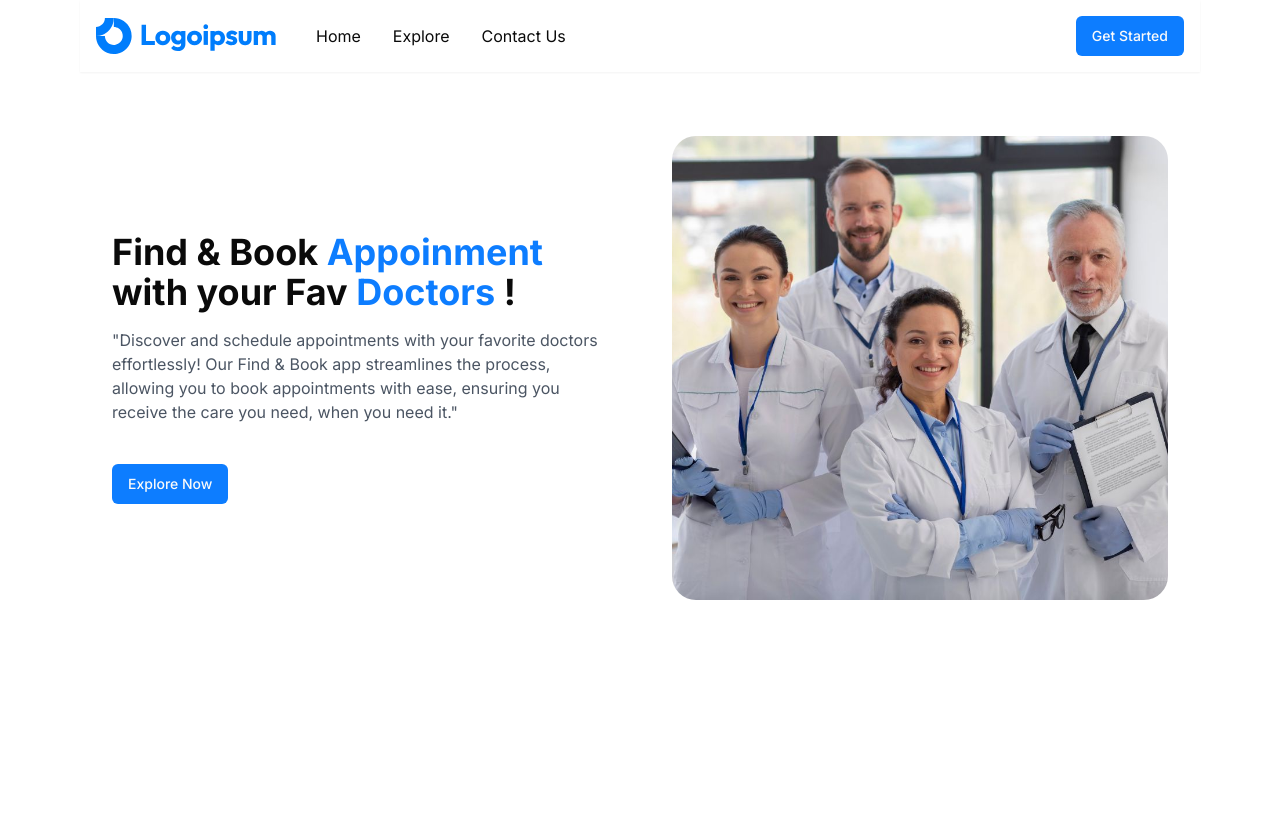
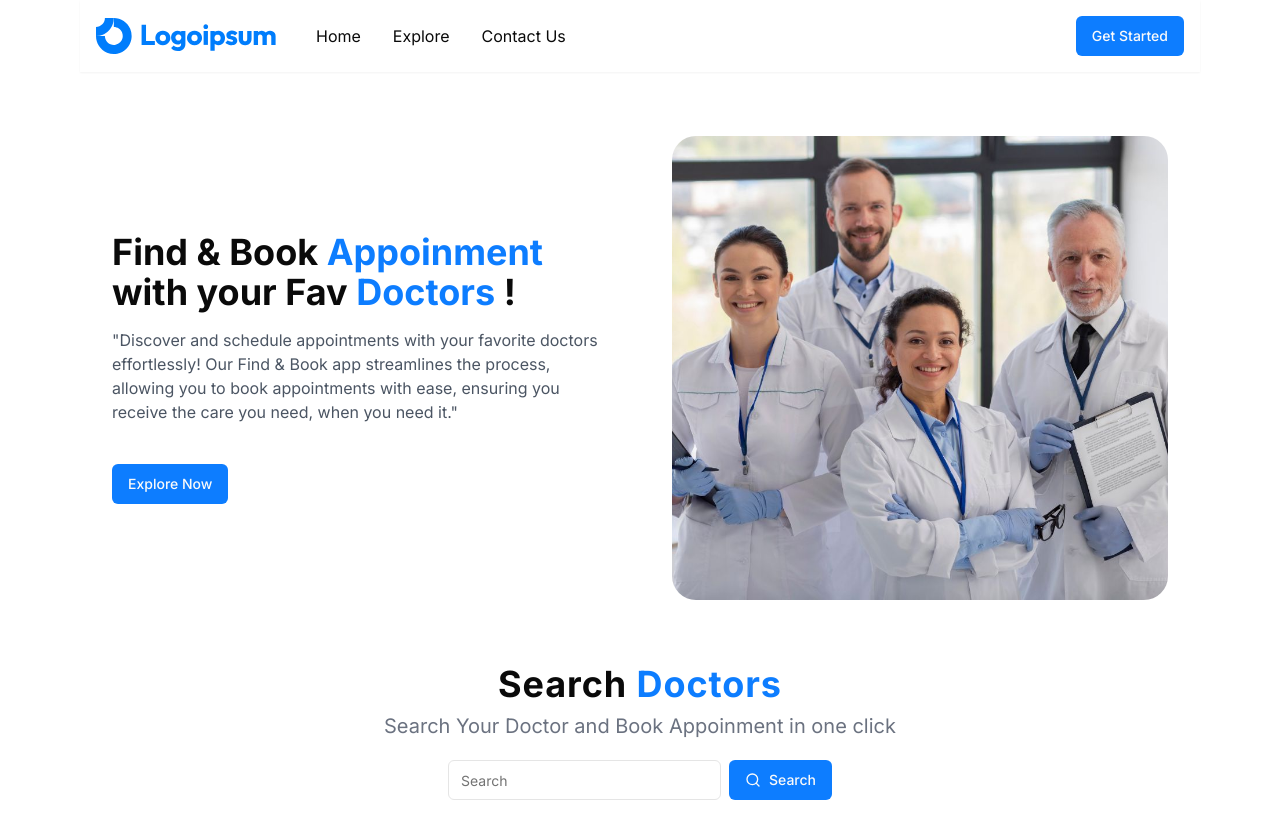
Before and after one commit to KaveeshaDisssanayake/doctor-appoinment, a Next.js app: page / in a window 1280 px wide. Before the commit the page ends 800 px from the top, so only its background shows below. Built offline with nearby package versions, Linux system fonts and the light colour scheme.

Commit message:
Search Bar Creating

```diff
--- /dev/null
+++ b/app/_components/CategorySearch.jsx
@@ -0,0 +1,28 @@
+import React from 'react';
+
+import { Button } from '@/components/ui/button';
+import { Input } from '@/components/ui/input';
+import { Search } from 'lucide-react';
+
+function CategorySearch() {
+  return (
+    <div className='mb-10 items-center flex flex-col gap-2'>
+       <h2 className='font-bold text-4xl tracking-wide'>
+        Search <span className='text-primary'>Doctors</span></h2>
+        <h2 className='text-gray-500 text-xl'>Search Your Doctor and Book Appoinment in one click</h2>
+
+
+      <div className="flex w-full mt-3 max-w-sm items-center space-x-2">
+      <Input type="text" placeholder="Search"/>
+      <Button type="submit">
+
+        <Search className='h-4 w-4 mr-2'/>
+
+        Search</Button>
+    </div>
+
+    </div>
+  )
+}
+
+export default CategorySearch
--- a/app/page.js
+++ b/app/page.js
@@ -1,12 +1,17 @@
 import { Button } from "@/components/ui/button";
 import Image from "next/image";
 import Hero from "./_components/Hero";
+import CategorySearch from "./_components/CategorySearch";
 
 export default function Home() {
   return (
   <div>
     {/*Hero Section*/}
     <Hero/>
+
+   {/* Search bar + categories*/}
+
+   <CategorySearch/>
   </div>
   );
 }
--- /dev/null
+++ b/components/ui/input.jsx
@@ -0,0 +1,19 @@
+import * as React from "react"
+
+import { cn } from "@/lib/utils"
+
+const Input = React.forwardRef(({ className, type, ...props }, ref) => {
+  return (
+    (<input
+      type={type}
+      className={cn(
+        "flex h-10 w-full rounded-md border border-input bg-background px-3 py-2 text-sm ring-offset-background file:border-0 file:bg-transparent file:text-sm file:font-medium placeholder:text-muted-foreground focus-visible:outline-none focus-visible:ring-2 focus-visible:ring-ring focus-visible:ring-offset-2 disabled:cursor-not-allowed disabled:opacity-50",
+        className
+      )}
+      ref={ref}
+      {...props} />)
+  );
+})
+Input.displayName = "Input"
+
+export { Input }
```
